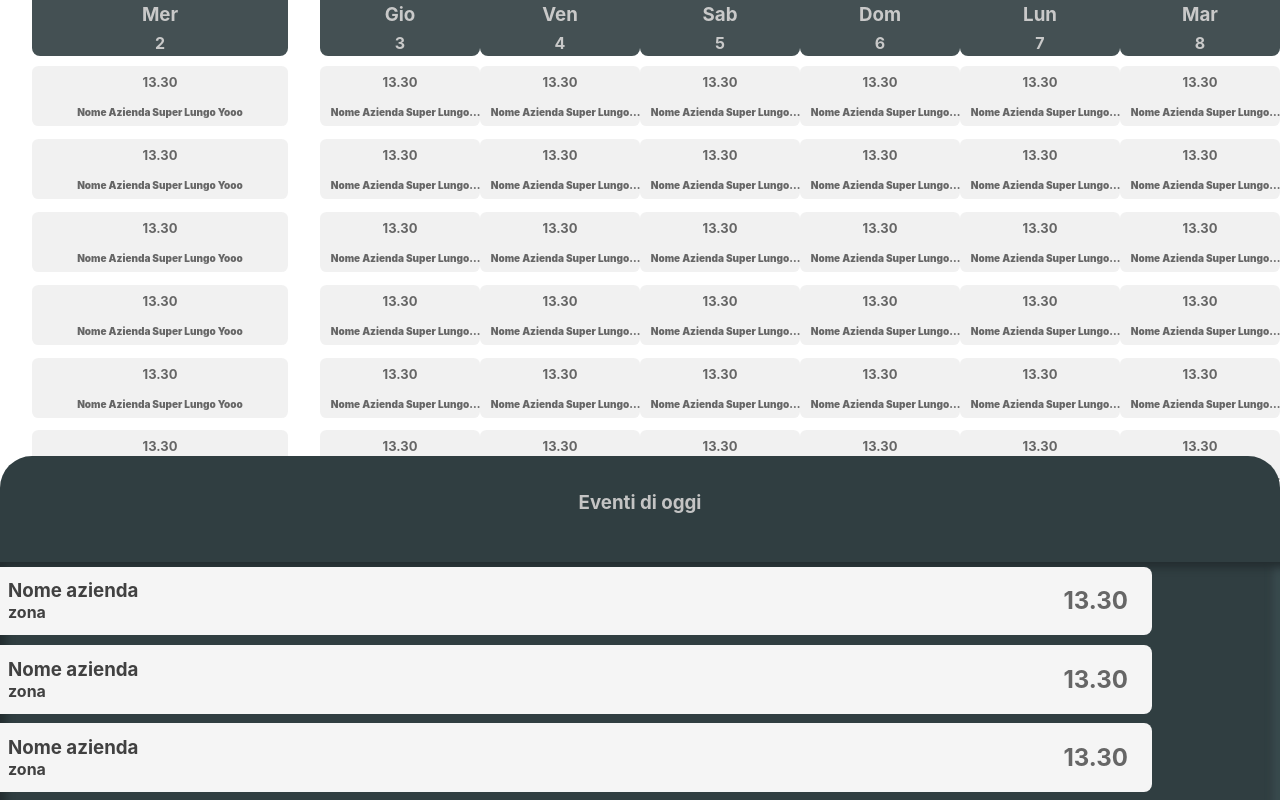
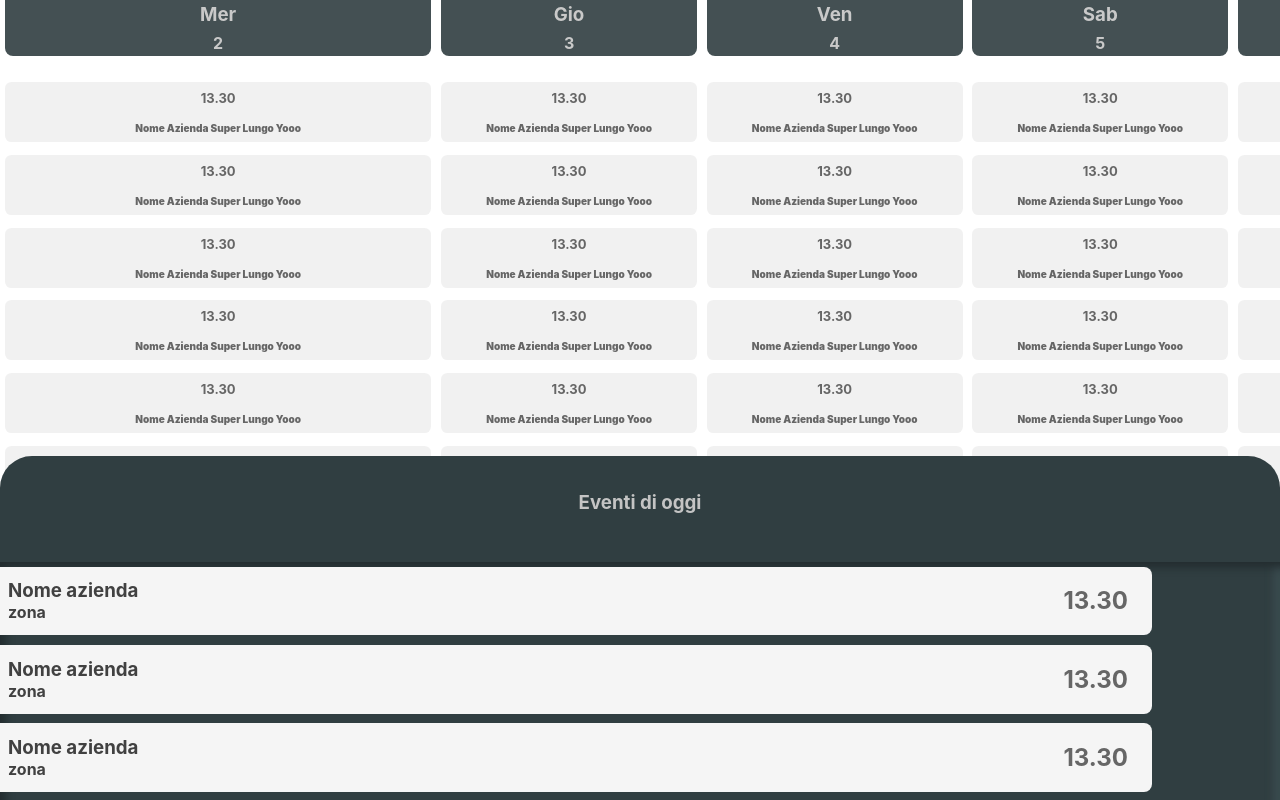
Before and after one commit to PirottaNicola/Vassa-PWA-EventScheduler-JobOrganizer, a React (Create React App) app: page / in a window 1280 px wide. Shown: the top 800 px of the page. Built offline with nearby package versions, Linux system fonts and the light colour scheme; the HTML template or start-up script is replaced by a standard one.

Commit message:
ui updates

```diff
--- a/src/App.js
+++ b/src/App.js
@@ -1,13 +1,16 @@
 import { Route, Switch, Link } from 'react-router-dom';
 //components
 import Calendar from "./pages/Calendar"
-
+import Prova from "./pages/Prova"
 function App() {
   return (
     <div className='App'>
       <Switch>
         <Route exact path='/'>
           <Calendar />
+        </Route>
+        <Route path='/prova'>
+          <Prova />
         </Route>
         <Route path='*'>
           <h1> errore: nessuna pagina disponibile a questo indirizzo</h1>
--- a/src/components/Calendar/CalendarDay.js
+++ b/src/components/Calendar/CalendarDay.js
@@ -22,7 +22,7 @@ function CalendarDay(props) {
                 <h3>{props.day.dayName}</h3>
                 <h4>{props.day.dayNumber}</h4>
             </div>
-            <div className='space'><br /><br /><br /></div>
+            <div className='space'><br /></div>
             <CalendarEvent />
             <CalendarEvent />
             <CalendarEvent />
@@ -34,7 +34,7 @@ function CalendarDay(props) {
             <CalendarEvent />
             <CalendarEvent />
             <CalendarEvent />
-            <div className='space'><br /><br /></div>
+            <div className='space'></div>
         </div>
     )
 }
--- /dev/null
+++ b/src/components/Calendar/CalendarWeekContainer.js
@@ -0,0 +1,15 @@
+
+import React from 'react'
+import CalendarWeek from './CalendarWeek'
+import './calendarWeekContainer.css'
+
+const CalendarWeekContainer = (params) => {
+    return (
+        <div className='calendarWeekContainer'>
+            <CalendarWeek></CalendarWeek>
+        </div>
+
+    )
+}
+
+export default CalendarWeekContainer
--- a/src/components/Calendar/calendarDay.css
+++ b/src/components/Calendar/calendarDay.css
@@ -4,15 +4,17 @@
   align-items: center;
   justify-content: stretch;
   height: 100%;
-  width: calc(100vw / 8);
+  width: fit-content;
   overflow-y: scroll;
+  margin: 0 0.3rem 0 0.3rem;
 }
 
 .calendarDay > .date {
-  position: fixed;
+  position: -webkit-sticky;
+  position: sticky;
   display: flex;
   flex-direction: column;
-  width: calc(100vw / 8);
+  width: calc(100vw / 5);
   justify-content: center;
   align-items: center;
   color: var(--light-text3);
@@ -24,7 +26,7 @@
   border-bottom-right-radius: 0.5rem;
   background-color: var(--dark);
   opacity: 0.9;
-  z-index: 10;
+  z-index: 2;
 }
 .calendarDay > .date > h3,
 .calendarDay > .date > h4 {
@@ -35,5 +37,5 @@
 .calendarDay:first-of-type > .date,
 .calendarDay:first-of-type > .calendarEvent {
   flex-grow: 2;
-  width: calc(100vw / 5);
+  width: calc(100vw / 3);
 }
--- a/src/components/Calendar/calendarEvent.css
+++ b/src/components/Calendar/calendarEvent.css
@@ -3,7 +3,7 @@
   justify-content: center;
   flex-direction: column;
   align-items: center;
-  width: calc(100vw / 8);
+  width: calc(100vw / 5);
   border-radius: 0.4rem;
   background-color: var(--light-bkg);
   opacity: 0.8;
--- a/src/components/Calendar/calendarWeek.css
+++ b/src/components/Calendar/calendarWeek.css
@@ -1,11 +1,9 @@
 .calendarWeek {
   display: flex;
-  position: fixed;
   margin: 0 auto 1rem auto;
-  overflow: hidden;
-  width: 100%;
   height: 60vh;
   justify-content: space-around;
   align-items: center;
-  flex-flow: nowrap;
+  flex-wrap: nowrap;
+  width: fit-content;
 }
--- /dev/null
+++ b/src/components/Calendar/calendarWeekContainer.css
@@ -0,0 +1,8 @@
+.calendarWeekContainer {
+  display: flex;
+  width: 100vw;
+  position: absolute;
+  top: 0;
+  flex-wrap: nowrap;
+  overflow-x: auto;
+}
--- a/src/pages/Calendar.js
+++ b/src/pages/Calendar.js
@@ -1,7 +1,7 @@
 import React from 'react'
 //components
-import CalendarWeek from '../components/Calendar/CalendarWeek'
 import EventListContainer from '../components/Calendar/EventListContainer'
+import CalendarWeekContainer from '../components/Calendar/CalendarWeekContainer'
 //stylesheet
 import './calendar.css'
 
@@ -9,7 +9,7 @@ function Calendar() {
 
     return (
         <div className='calendar'>
-            <CalendarWeek />
+            <CalendarWeekContainer />
             <EventListContainer />
         </div>
     )
--- /dev/null
+++ b/src/pages/Prova.js
@@ -0,0 +1,25 @@
+import React from 'react'
+import './prova.css'
+
+const Prova = (params) => {
+    return (
+        <>
+            <div className='prova'>
+                <div>ciawoefncwoeicn</div>
+                <div>ciawoefncwoeicn</div>
+                <div>ciawoefncwoeicn</div>
+                <div>ciawoefncwoeicn</div>
+                <div>ciawoefncwoeicn</div>
+                <div>ciawoefncwoeicn</div>
+                <div>ciawoefncwoeicn</div>
+            </div>
+            <div className='assoluti'>eirgvbweribvweiruv</div>
+            <div className='assoluti'>eirgvbweribvweiruv</div>
+            <div className='assoluti'>eirgvbweribvweiruv</div>
+
+        </>
+
+    )
+}
+
+export default Prova
--- a/src/pages/calendar.css
+++ b/src/pages/calendar.css
@@ -1,7 +1,7 @@
 .calendar {
   display: flex;
   flex-direction: column;
-  overflow: hidden;
+  overflow: scroll;
   width: 100%;
   height: 100vh;
 }
--- /dev/null
+++ b/src/pages/prova.css
@@ -0,0 +1,15 @@
+.prova {
+  display: flex;
+  flex-wrap: nowrap;
+  overflow-x: auto;
+}
+
+.prova > div {
+  display: flex;
+  margin: 4rem;
+  border: solid black 1rem;
+}
+
+.assoluti {
+  position: absolute;
+}
```
